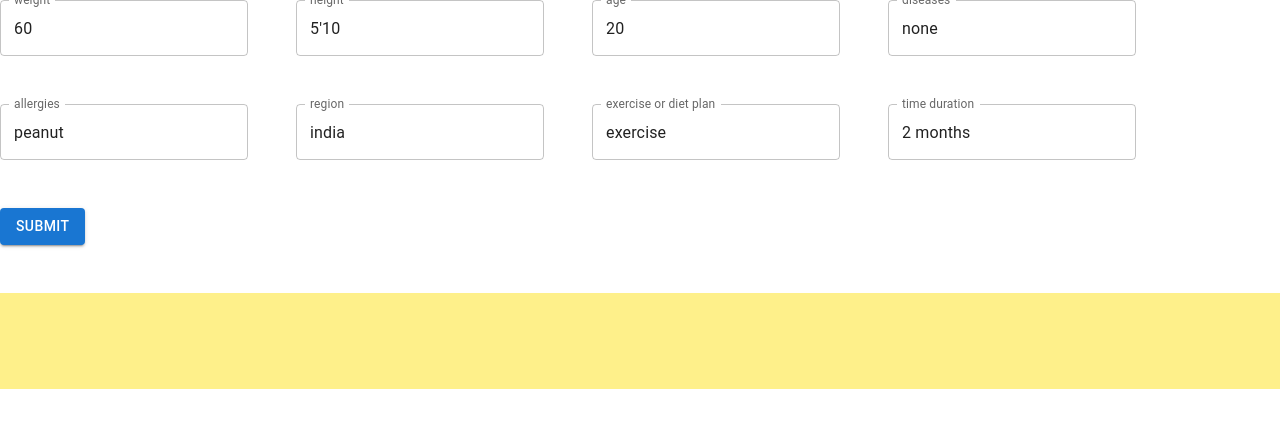
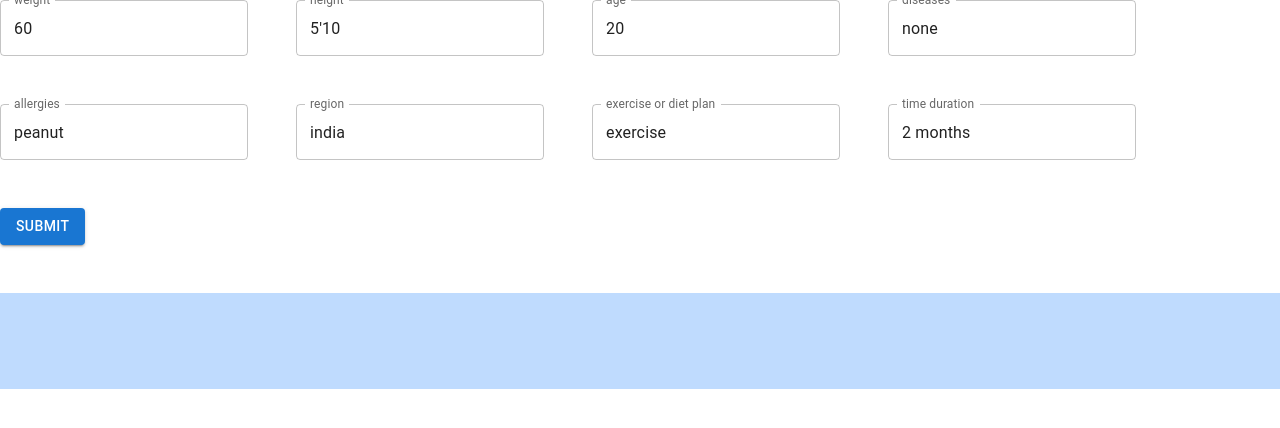
Before and after one commit to Nishantjain10/fitAI, a Next.js app: page /test in a window 1280 px wide. Shown: the top 428 px of the page. Built offline with nearby package versions, Linux system fonts and the light colour scheme.

Commit message:
test form

```diff
--- a/app/page.tsx
+++ b/app/page.tsx
@@ -1,13 +1,5 @@
-import Image from 'next/image'
-import { Inter } from '@next/font/google'
-import styles from './page.module.css'
-
-const inter = Inter({ subsets: ['latin'] })
-
 export default function Home() {
   return (
-    <h1 className="text-3xl font-bold text-blue-500 underline">
-    Hello world!
-  </h1>
-  )
+    <h1 className="text-3xl font-bold text-blue-500 underline">Hello world!</h1>
+  );
 }
--- a/app/test/page.tsx
+++ b/app/test/page.tsx
@@ -60,6 +60,8 @@ const test: FC<testProps> = ({}) => {
     console.log(results, "answer");
     setAnswer(results.result.choices[0].text);
   };
+
+  const html = answer.replace(/\n/g, "<br>");
 
   return (
     <div>
@@ -127,10 +129,10 @@ const test: FC<testProps> = ({}) => {
           Submit
         </Button>
       </div>
-      <p className="text-lg bg-yellow-200 p-12 w-full mt-12">
-        {answer && answer}
-      </p>
-      <div dangerouslySetInnerHTML={{ __html: answer }} />
+      <div
+        className="text-lg bg-blue-200 p-12 w-full mt-12"
+        dangerouslySetInnerHTML={{ __html: html }}
+      />
     </div>
   );
 };
--- a/package.json
+++ b/package.json
@@ -18,6 +18,7 @@
     "@types/react-dom": "18.0.10",
     "eslint": "8.33.0",
     "eslint-config-next": "13.1.6",
+    "marked": "^4.2.12",
     "next": "13.1.6",
     "openai": "^3.1.0",
     "react": "18.2.0",
@@ -25,6 +26,7 @@
     "typescript": "4.9.5"
   },
   "devDependencies": {
+    "@types/marked": "^4.0.8",
     "autoprefixer": "^10.4.13",
     "postcss": "^8.4.21",
     "tailwindcss": "^3.2.4"
```
Also changed, not shown: 1 other file (tests, documents, lock files or other folders).
